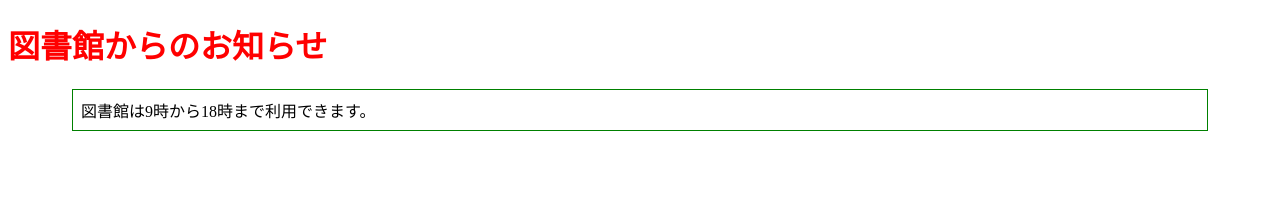
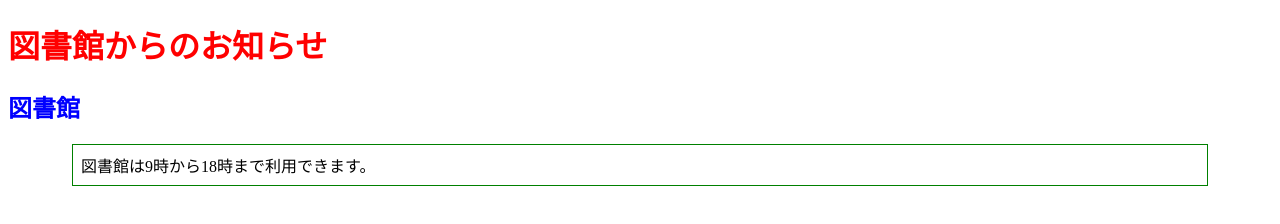
Before and after one commit to changi0919/joho-shori-4, a plain HTML site: page 8th/index.html in a window 1280 px wide. Drawn offline with Linux system fonts and the light colour scheme.

Commit message:
Update index.html

```diff
--- a/8th/index.html
+++ b/8th/index.html
@@ -7,6 +7,7 @@
   </head>
   <body>
     <h1>図書館からのお知らせ</h1>
+    <h2>図書館</h2>
     <p>図書館は9時から18時まで利用できます。</p>
   </body>
 </html>
```
